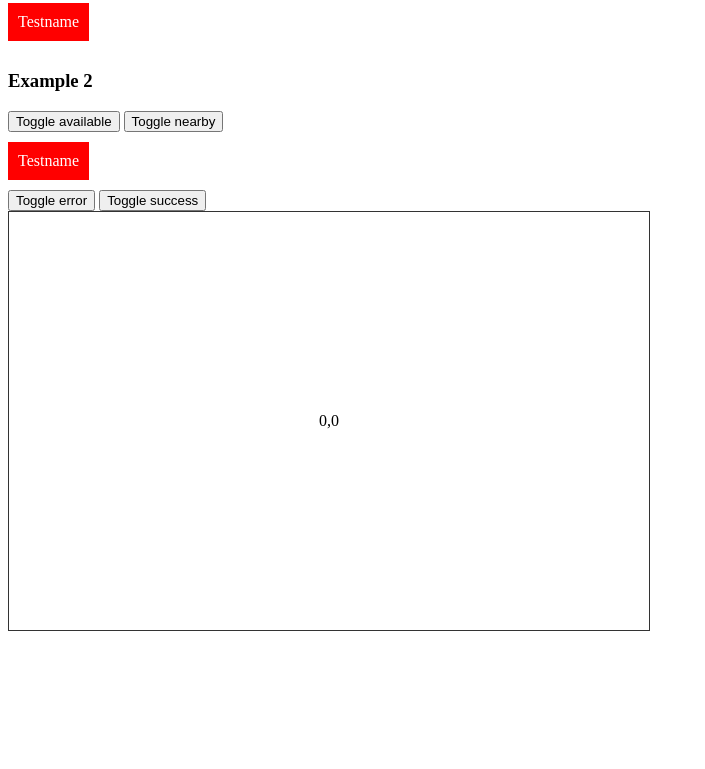
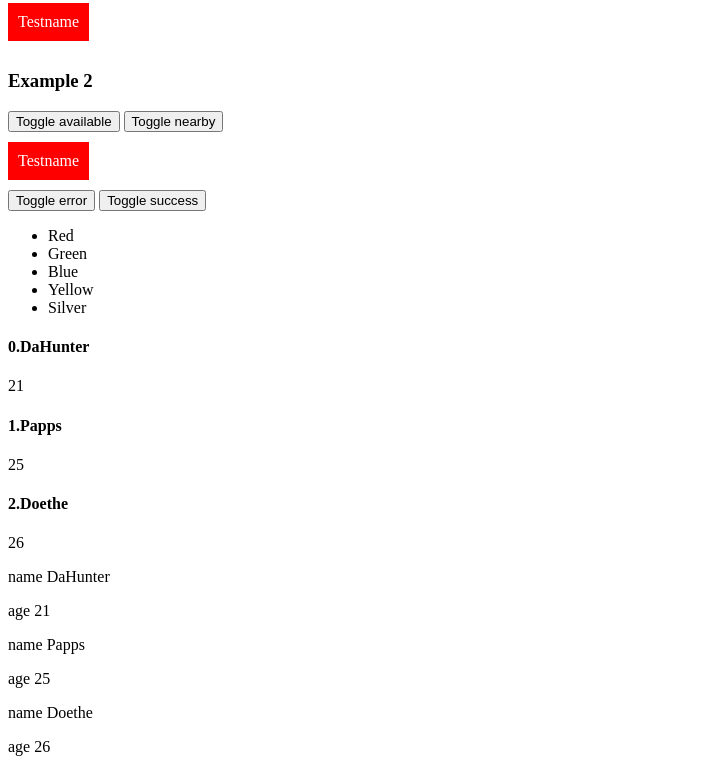
Before and after one commit to Yewhral/Vue.js-Discovering, a plain HTML site: page index.html in a window 1280 px wide. Shown: the part 388-1157 px from the top of the page, without its empty margins (0-705 px from the left). Before the commit the page ends 1027 px from the top, so only its background shows below. Drawn offline with nearby package versions, Linux system fonts and the light colour scheme.

Commit message:
Vue v-for and templates

```diff
--- a/index.html
+++ b/index.html
@@ -38,6 +38,19 @@
     <p v-show="error">error happened</p>
     <p v-show="success">success happened</p>
 
+    <ul>
+        <li v-for="character in characters">{{ character }}</li>
+    </ul>
+    <div v-for="(ninja, index) in ninjas">
+        <h4> {{index}}.{{ninja.name}}</h4>
+        <p>{{ninja.age}}</p>
+    </div>
+    <template v-for="ninja in ninjas">
+        <div v-for="(val,key) in ninja">
+            <p>{{key}} {{val}}</p>
+
+        </div>
+    </template>
 
 
     <div id="canvas" v-on:mousemove="updateXY">{{x}},{{y}}</div>
--- a/js/app.js
+++ b/js/app.js
@@ -11,7 +11,15 @@ new Vue({
         available: false,
         nearby: false,
         error: false,
-        success: false
+        success: false,
+        characters: ['Red', 'Green', 'Blue', 'Yellow', 'Silver'],
+        ninjas: [
+            {name: 'DaHunter', age: 21},
+            {name: 'Papps', age: 25},
+            {name: 'Doethe', age: 26},
+        ]
+
+
     },
 
     methods:{
```
Also changed, not shown: 1 other file.
